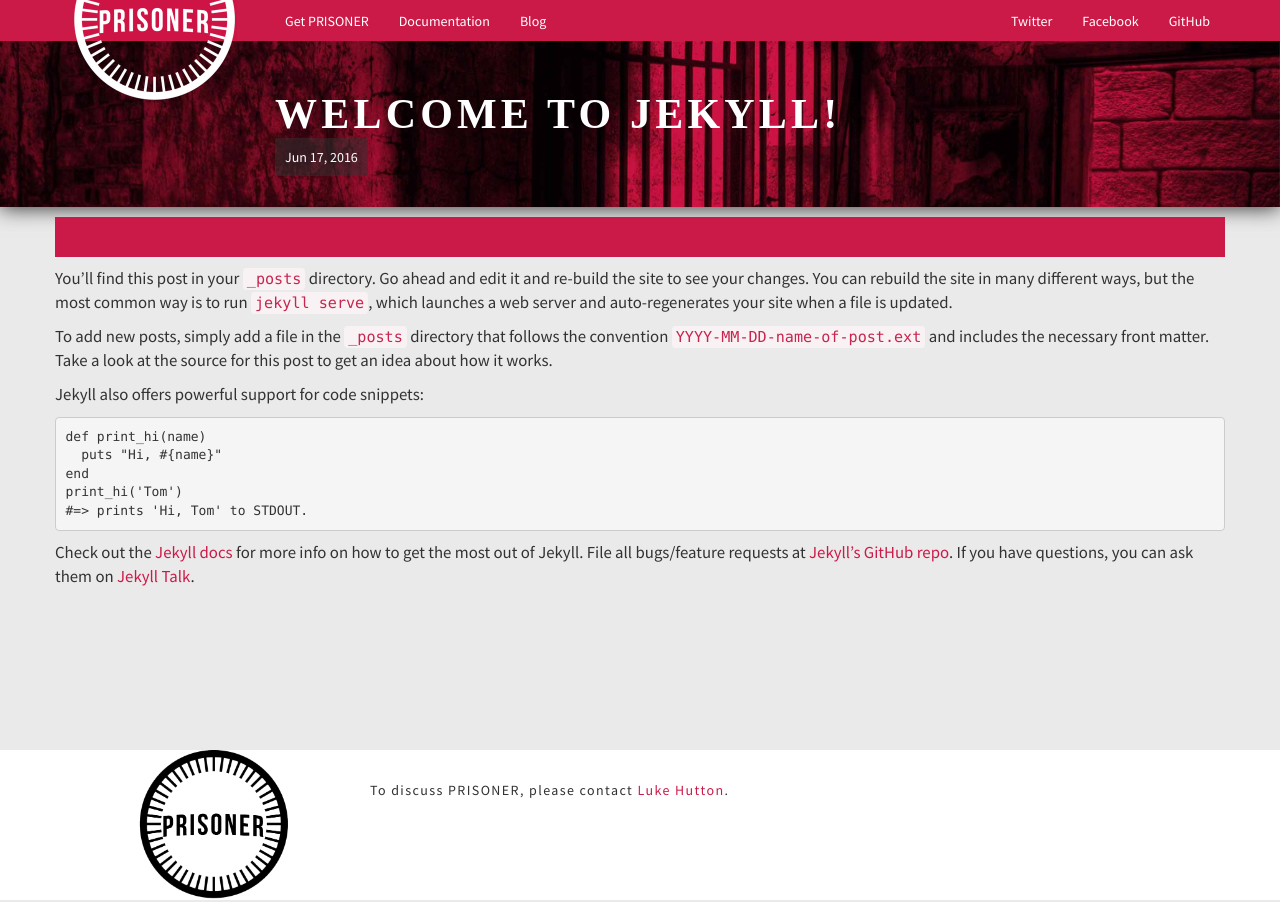
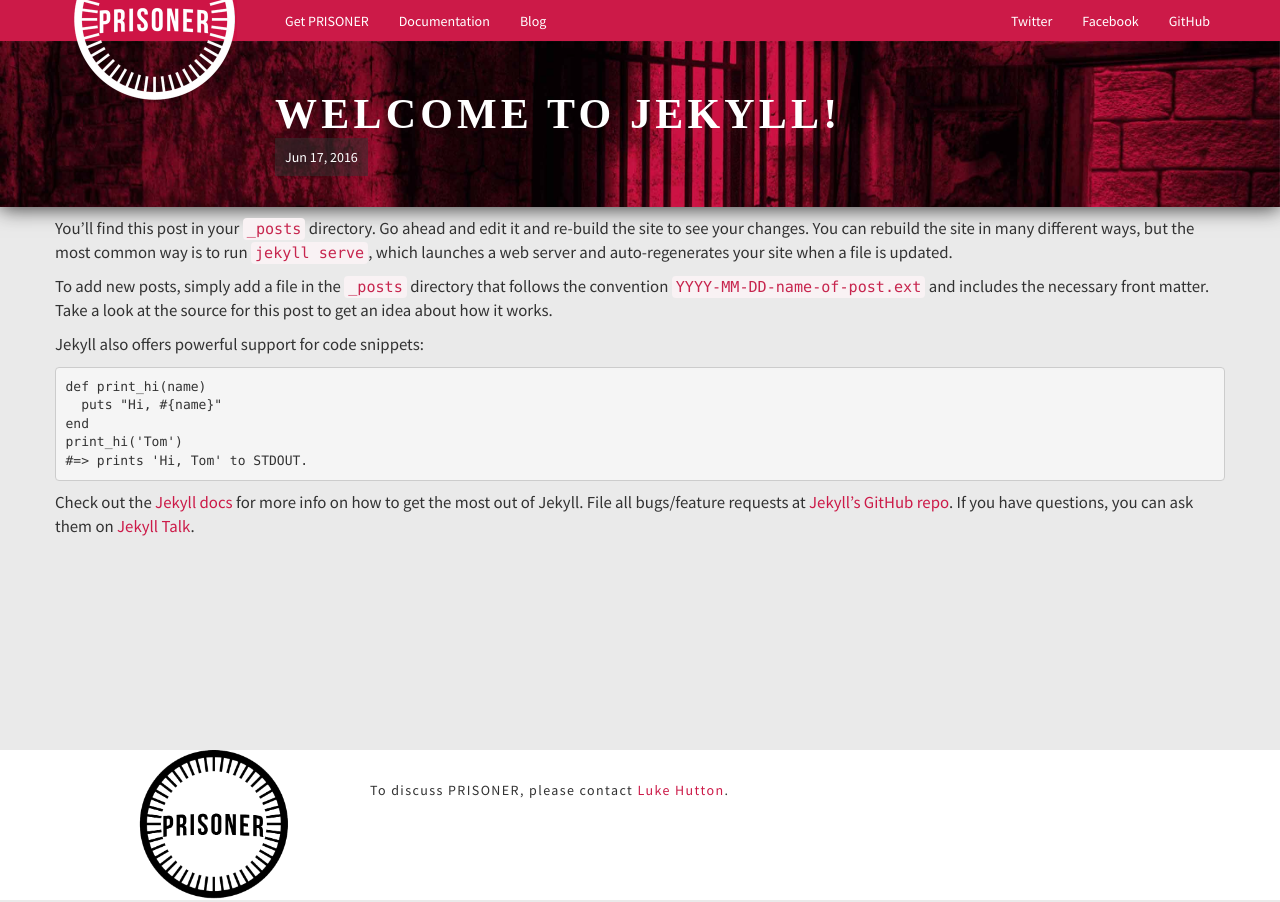
Before and after one commit to uoscompsci/PRISONER, a Jekyll site: the page built from _posts/2016-06-17-welcome-to-jekyll.markdown, in a window 1280 px wide. Built offline with Jekyll 4.4.1, drawn with Linux system fonts in a browser that asks for light colours; nearby versions of some CDN libraries.

Commit message:
blog template

```diff
--- a/_layouts/post.html
+++ b/_layouts/post.html
@@ -19,11 +19,6 @@
 
 		<article class="post" itemscope itemtype="http://schema.org/BlogPosting">
 
-		  <header class="post-header">
-
-		    <p class="post-meta">{% if page.author %} • <span itemprop="author" itemscope itemtype="http://schema.org/Person"><span itemprop="name">{{ page.author }}</span></span>{% endif %}</p>
-		  </header>
-
 		  <div class="post-content" itemprop="articleBody">
 		    {{ content }}
 		  </div>
--- a/css/index.css
+++ b/css/index.css
@@ -41,6 +41,10 @@
 	color: #fff;
 	padding: 10px;
 
+}
+
+article {
+	margin-top: 10px;
 }
 
 #header {
```
